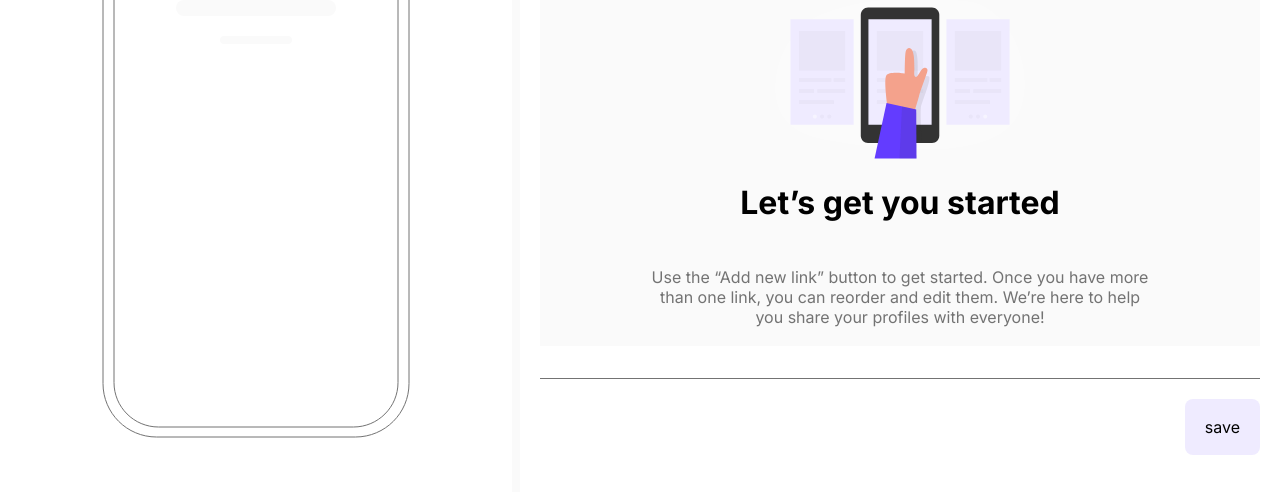
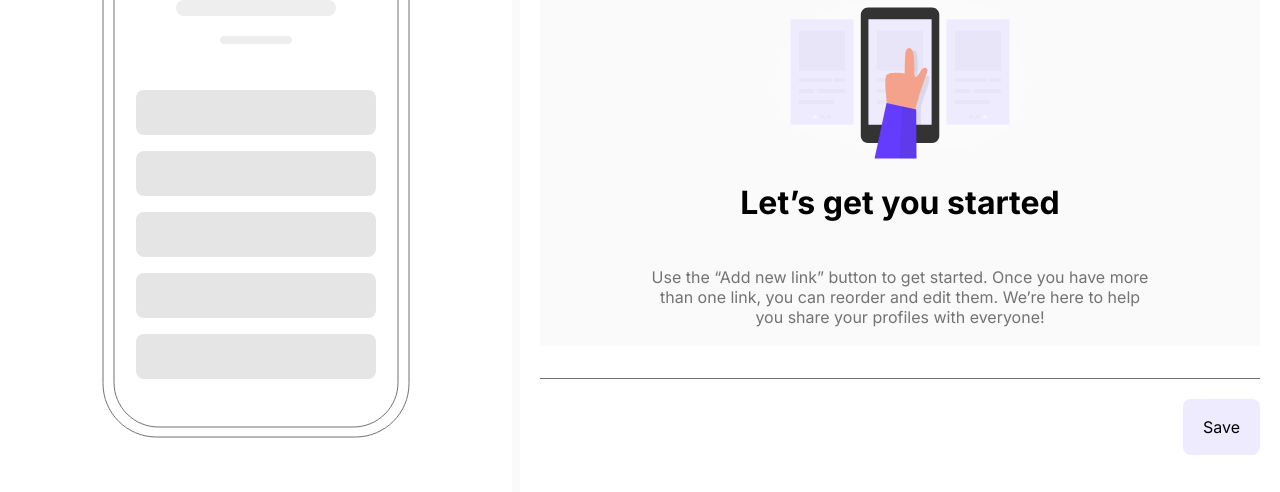
Before and after one commit to Goldyn19/glink, a Next.js app: page /links in a window 1280 px wide. Shown: the part 608-1100 px from the top of the page. Built offline with nearby package versions, Linux system fonts and the light colour scheme.

Commit message:
renders the links in mobile view tab

```diff
--- a/app/components/LinkForm.tsx
+++ b/app/components/LinkForm.tsx
@@ -1,37 +1,36 @@
 import React, { useState } from "react";
 import Image from "next/image";
-
 
 interface Option {
   value: string;
   icon: string;
-    color:string;
+  color: string;
 }
+
 interface LinkFormProps {
   id: number;
+  updateLink: (id: number, option: Option) => void;
 }
 
-  const LinkForm: React.FC<LinkFormProps> = ({ id }) => {
-  const options:Option[] = [
-    { value: "GitHub", icon: "/images/githubicon.svg", color:'#1A1A1A' },
-    { value: "Frontend Mentor", icon: "/images/frontendmentor.svg", color:'#FFFFFF' },
-    { value: "Twitter", icon: "/images/twitter.svg", color:'#43B7E9' },
-    { value: "Linkedin", icon: "/images/linkedin.svg", color:'#2D68FF' },
-    { value: "Youtube", icon: "/images/youtube.svg", color:'#EE3939' },
-    { value: "Facebook", icon: "/images/facebook.svg", color:'#2442AC' },
-    { value: "twitch", icon: "/images/twitch.svg", color:'#EE3FC8' },
-    { value: "dev.to", icon: "/images/devto.svg", color:'#333333' },
-    { value: "Codewars", icon: "/images/codewars.svg", color:'#8A1A50' },
-    { value: "Codepen", icon: "/images/codepen.svg", color:'#1A1A1A' },
-    { value: "freeCodeCamp", icon: "/images/freecodecamp.svg", color:'#302267' },
-    { value: "GitLab", icon: "/images/gitlab.svg", color:'#EB4925' },
-    { value: "Hashnode", icon: "/images/hashnode.svg", color:'#0330D1' },
-    { value: "Stack Overflow", icon: "/images/stackoverflow.svg", color:'#EC7100' },
-
+const LinkForm: React.FC<LinkFormProps> = ({ id, updateLink }) => {
+  const options: Option[] = [
+    { value: "GitHub", icon: "/images/githubicon.svg", color: "#1A1A1A" },
+    { value: "Frontend Mentor", icon: "/images/frontendmentor.svg", color: "#FFFFFF" },
+    { value: "Twitter", icon: "/images/twitter.svg", color: "#43B7E9" },
+    { value: "Linkedin", icon: "/images/linkedin.svg", color: "#2D68FF" },
+    { value: "Youtube", icon: "/images/youtube.svg", color: "#EE3939" },
+    { value: "Facebook", icon: "/images/facebook.svg", color: "#2442AC" },
+    { value: "twitch", icon: "/images/twitch.svg", color: "#EE3FC8" },
+    { value: "dev.to", icon: "/images/devto.svg", color: "#333333" },
+    { value: "Codewars", icon: "/images/codewars.svg", color: "#8A1A50" },
+    { value: "Codepen", icon: "/images/codepen.svg", color: "#1A1A1A" },
+    { value: "freeCodeCamp", icon: "/images/freecodecamp.svg", color: "#302267" },
+    { value: "GitLab", icon: "/images/gitlab.svg", color: "#EB4925" },
+    { value: "Hashnode", icon: "/images/hashnode.svg", color: "#0330D1" },
+    { value: "Stack Overflow", icon: "/images/stackoverflow.svg", color: "#EC7100" }
   ];
 
   const [selectedOption, setSelectedOption] = useState<Option>(options[0]);
-
   const [dropdownOpen, setDropdownOpen] = useState(false);
 
   const toggleDropdown = () => {
@@ -41,6 +40,7 @@ interface Option {
   const selectOption = (option: Option) => {
     setSelectedOption(option);
     setDropdownOpen(false);
+    updateLink(id, option);
   };
 
   return (
@@ -59,13 +59,13 @@ interface Option {
         <h1 className="text-body-m text-light-black">Remove</h1>
       </div>
       <div className="relative mx-auto mt-4">
-        <label htmlFor="custom-dropdown " className="block mb-2 text-body-s">
+        <label htmlFor="custom-dropdown" className="block mb-2 text-body-s">
           Platform
         </label>
         <button
           id="custom-dropdown"
           onClick={toggleDropdown}
-          className="rounded-lg  w-full p-2.5 border border-light-black text-left flex justify-between items-center"
+          className="rounded-lg w-full p-2.5 border border-light-black text-left flex justify-between items-center"
         >
           <div className="flex items-center">
             <Image
@@ -87,11 +87,7 @@ interface Option {
               dropdownOpen ? "rotate-180" : ""
             }`}
           >
-            <path
-              d="M1 1L7 7L13 1"
-              stroke="#633CFF"
-              strokeWidth="2"
-            />
+            <path d="M1 1L7 7L13 1" stroke="#633CFF" strokeWidth="2" />
           </svg>
         </button>
         {dropdownOpen && (
@@ -115,31 +111,23 @@ interface Option {
           </div>
         )}
       </div>
-      <label
-            htmlFor="email-address-icon"
-            className="block text-body-s mb-[-10px]"
-          >
+      <label htmlFor="email-address-icon" className="block text-body-s mb-[-10px]">
         Link
       </label>
       <div className="relative w-full">
         <div className="absolute inset-y-0 left-0 flex items-center pl-3">
           <Image
-                  src='/images/link.svg'
-                  alt='link image'
+            src="/images/link.svg"
+            alt="link image"
             className="h-auto w-auto"
             height={16}
             width={17}
           />
-                <path
-                  d="M13 0H1C0.867392 0 0.740215 0.0526785 0.646447 0.146447C0.552678 0.240215 0.5 0.367392 0.5 0.5V9C0.5 9.26522 0.605357 9.51957 0.792893 9.70711C0.98043 9.89464 1.23478 10 1.5 10H12.5C12.7652 10 13.0196 9.89464 13.2071 9.70711C13.3946 9.51957 13.5 9.26522 13.5 9V0.5C13.5 0.367392 13.4473 0.240215 13.3536 0.146447C13.2598 0.0526785 13.1326 0 13 0ZM12.5 9H1.5V1.63688L6.66187 6.36875C6.75412 6.45343 6.87478 6.50041 7 6.50041C7.12522 6.50041 7.24588 6.45343 7.33813 6.36875L12.5 1.63688V9Z"
-                  fill="#737373"
-                />
-
         </div>
         <input
           type="text"
           id="email-address-icon"
-              className=" rounded-lg block w-full pl-10  border border-dark-grey text-body-m"
+          className="rounded-lg block w-full pl-10 border border-dark-grey text-body-m"
           placeholder="e.g. alex@email.com"
         />
       </div>
--- a/app/links/page.tsx
+++ b/app/links/page.tsx
@@ -1,59 +1,103 @@
 "use client";
-import React, { useState, useEffect } from 'react';
-import Navbar from '../components/navbar';
-import Image from 'next/image';
-import Emptylink from '../components/emptylink';
-import LinkForm from '../components/LinkForm';
+import React, { useState } from "react";
+import Navbar from "../components/navbar";
+import Image from "next/image";
+import Emptylink from "../components/emptylink";
+import LinkForm from "../components/LinkForm";
 
 type Link = {
   id: number;
+  value: string;
+  icon: string;
+  color: string;
 };
 
-const Page = () => {
-
+const Page: React.FC = () => {
   const [links, setLinks] = useState<Link[]>([]);
 
   const addNewLink = () => {
-    setLinks([...links, { id: links.length + 1 }]);
+    setLinks([
+      ...links,
+      { id: links.length + 1, value: "GitHub", icon: "/images/githubicon.svg", color: "#1A1A1A" }
+    ]);
   };
+
+  const updateLink = (id: number, selectedOption: { value: string; icon: string; color: string }) => {
+    setLinks((prevLinks) =>
+      prevLinks.map((link) => (link.id === id ? { ...link, ...selectedOption } : link))
+    );
+  };
+
+  const renderLinks = () => {
+    const filledLinks = [
+      ...links,
+      ...Array(Math.max(0, 5 - links.length)).fill({
+        id: -1,
+        value: "",
+        icon: "",
+        color: "#E5E5E5"
+      })
+    ];
+
+    return filledLinks.map((link, index) => (
+      <div
+        key={index}
+        className="bg-[#EEEEEE] rounded-lg h-[45px] w-[240px] z-10 flex items-center justify-between px-2 "
+        style={{ backgroundColor: link.color }}
+      >
+        <div className="flex text-body-s text-white">
+        {link.icon && <Image src={link.icon} alt={link.value} width={16} height={16} className=""/>}
+        <span className="ml-2">{link.value}</span>
+        </div>
+        <div></div>
+      </div>
+    ));
+  };
+
   return (
-    <div className='p-0'>
+    <div className="p-0">
       <Navbar />
-      <div className='lg:grid lg:grid-cols-5 block h-full mt-3'>
-        <div className='hidden lg:flex justify-center col-span-2 w-full h-full bg-white mx-auto items-center relative'>
+      <div className="lg:grid lg:grid-cols-5 block h-full mt-3">
+        <div className="hidden lg:flex justify-center col-span-2 w-full h-full bg-white mx-auto items-center relative">
           <Image
             src="/images/mobile-preview.svg"
-            alt="logo"
+            alt="Mobile Preview"
             className="h-auto w-auto"
             height={632}
             width={308}
           />
-          <div className='bg-light-grey rounded-full h-[100px] w-[100px] z-10 flex justify-between absolute top-32'></div>
-          <div className='bg-light-grey rounded-lg h-[16px] w-[160px] z-10 flex justify-between absolute top-60 mt-3 '></div>
-          <div className='bg-light-grey rounded-lg h-[8px] w-[72px] z-10 flex justify-between absolute top-72  '></div>
-          <div className='bg-light-grey rounded-lg z-10 flex justify-between absolute'></div>
+          <div className='bg-[#EEEEEE] rounded-full h-[100px] w-[100px] z-10 flex justify-between absolute top-32'></div>
+          <div className='bg-[#EEEEEE] rounded-lg h-[16px] w-[160px] z-10 flex justify-between absolute top-60 mt-3 '></div>
+          <div className='bg-[#EEEEEE] rounded-lg h-[8px] w-[72px] z-10 flex justify-between absolute top-72  '></div>
+          <div className="p-5 space-y-4 z-10 flex flex-col justify-between absolute bottom-24">
+            {renderLinks()}
+          </div>
         </div>
-        <div className='px-5 bg-white col-span-3 ml-2 pb-24 relative'>
-          <h1 className='text-heading-m pt-5'>Customize your links</h1>
-          <h1 className='text-body-m text-light-black'>Add/edit/remove links below and then share all your profiles with the world!</h1>
+        <div className="px-5 bg-white col-span-3 ml-2 pb-24 relative">
+          <h1 className="text-heading-m pt-5">Customize your links</h1>
+          <p className="text-body-m text-light-black">
+            Add/edit/remove links below and then share all your profiles with the world!
+          </p>
           <button
-            className='text-heading-s text-custom-blue border border-custom-blue w-full rounded-lg mt-8'
+            className="text-heading-s text-custom-blue border border-custom-blue w-full rounded-lg mt-8"
             onClick={addNewLink}
           >
-            +Add new link
+            + Add new link
           </button>
-          <div className='pt-5 lg:h-[400px] overflow-y-scroll scrollbar-hide '>
-            {links.map(link => (
-              <LinkForm key={link.id} id={link.id}/>
+          <div className="pt-5 lg:h-[400px] overflow-y-scroll scrollbar-hide">
+            {links.map((link) => (
+              <LinkForm key={link.id} id={link.id} updateLink={updateLink} />
             ))}
             {links.length === 0 && <Emptylink />}
           </div>
-          <hr className='w-full mt-8 mb-5 border-light-black' />
-          <button className='bg-light-purple py-4 rounded-lg px-5 absolute right-5'>save</button>
+          <hr className="w-full mt-8 mb-5 border-light-black" />
+          <button className="bg-light-purple py-4 rounded-lg px-5 absolute right-5">
+            Save
+          </button>
         </div>
       </div>
     </div>
   );
-}
+};
 
 export default Page;
```
Lines whose indentation alone changed are shown as unchanged.
